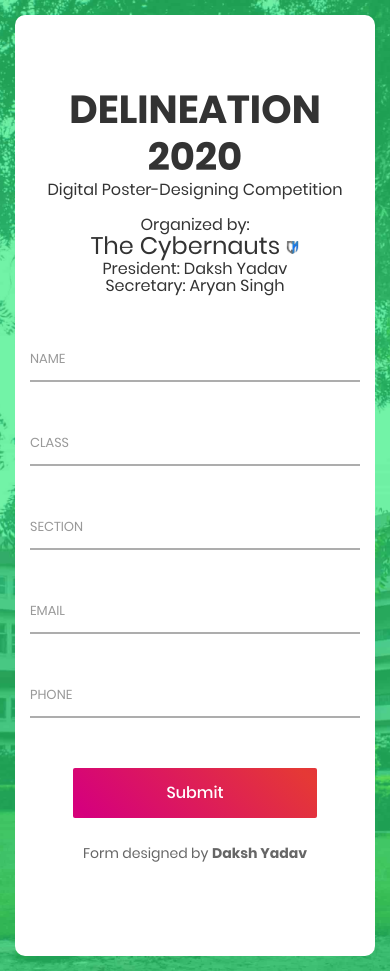
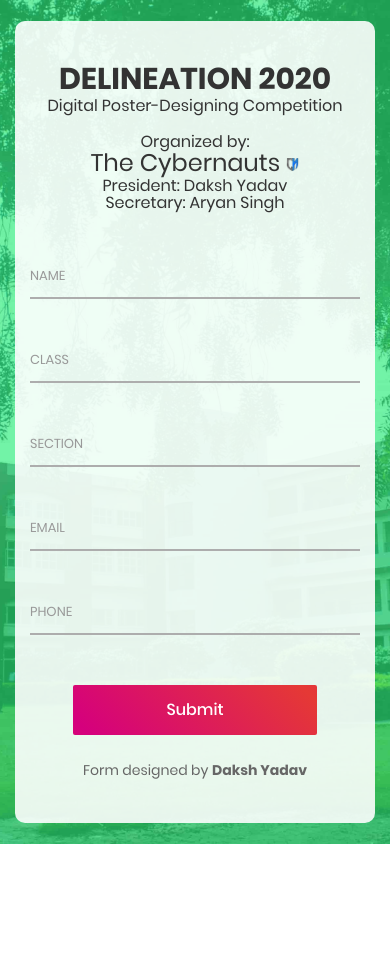
Before and after one commit to dakshyadav1810/picturesqueform, a plain HTML site: page index.html in a window 390 px wide. After the commit the page ends 844 px from the top, so only its background shows below. Drawn offline with Linux system fonts and the light colour scheme.

Commit message:
nearly final

```diff
--- a/css/main.css
+++ b/css/main.css
@@ -202,10 +202,10 @@ iframe {
 
 .wrap-contact2 {
   width: 790px;
-  background: #fff;
+  background: #ffffffe3;
   border-radius: 10px;
   overflow: hidden;
-  padding: 72px 55px 10px 55px;
+  padding: 72px 55px 20px 55px;
 }
 
 /*------------------------------------------------------------------
@@ -227,13 +227,17 @@ iframe {
 }
 .contact2-form-title {
   display: block;
-  font-size: 39px;
+  font-size: 40px;
   color: #333333;
   line-height: 1.2;
   text-align: center;
   padding-bottom: 40px;
 }
-
+@media (max-width: 576px) {
+  .contact2-form-title {
+    font-size: 30px;
+  }
+}
 /*------------------------------------------------------------------
 [  ]*/
 
@@ -247,7 +251,7 @@ iframe {
 .input2 {
   display: block;
   width: 100%;
-
+  background-color: #ffffff00;
   font-family: Poppins-Regular;
   font-size: 15px;
   color: #555555;
@@ -416,7 +420,7 @@ textarea.input2 + .focus-input2::after {
 
 @media (max-width: 576px) {
   .wrap-contact2 {
-    padding: 72px 15px 90px 15px;
+    padding: 40px 15px 40px 15px;
   }
 }
 
```
Also changed, not shown: index.html (+1 -1 lines).
